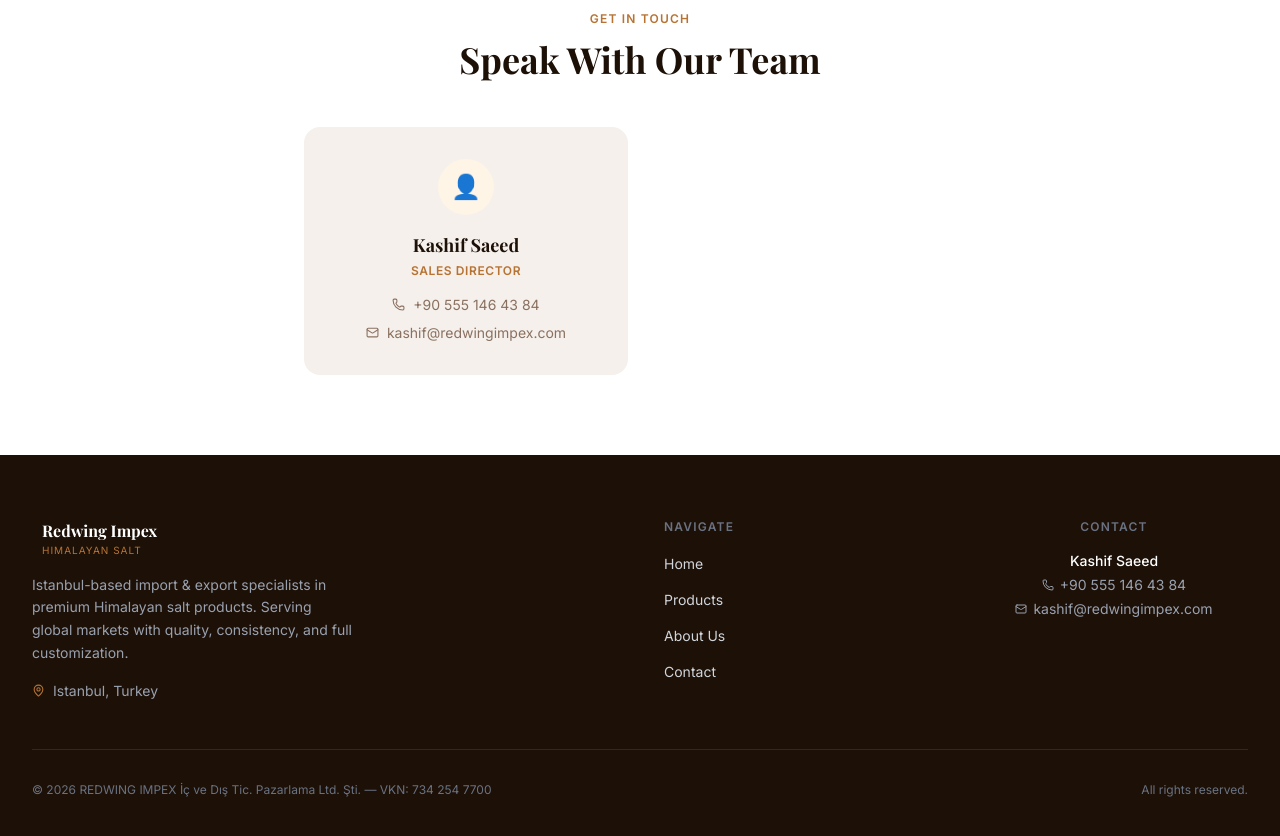
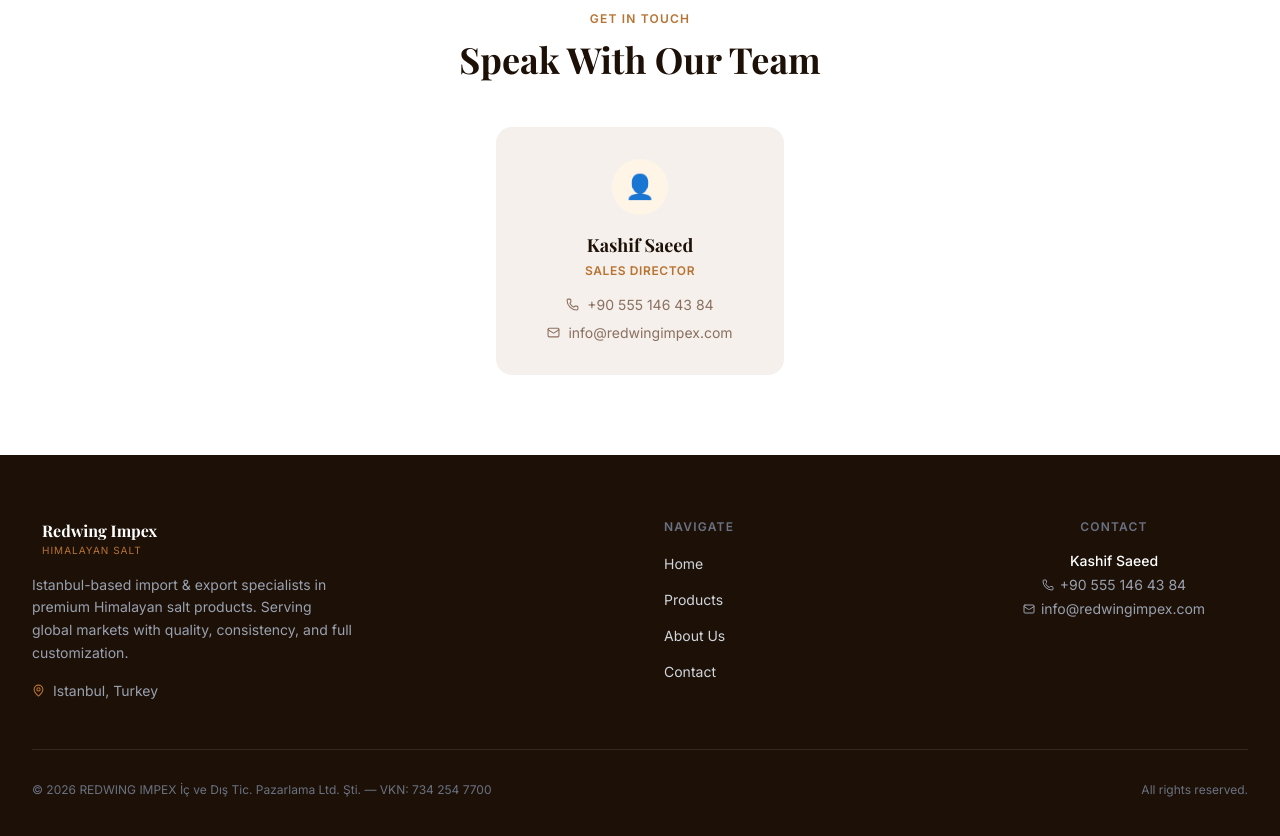
Before and after one commit to zmadil/RedwingImpex, a Next.js app: page /RedwingImpex/ in a window 1280 px wide. Shown: the part 3140-3976 px from the top of the page. Built offline with nearby package versions, Linux system fonts and the light colour scheme; a web font is replaced by a local one.

Commit message:
fixed contact center and email

```diff
--- a/src/components/ContactStrip.tsx
+++ b/src/components/ContactStrip.tsx
@@ -23,7 +23,7 @@ export default function ContactStrip() {
           </h2>
         </motion.div>
 
-        <div className="grid grid-cols-1 sm:grid-cols-2 gap-6 max-w-2xl mx-auto">
+        <div className="flex flex-wrap justify-center gap-6 max-w-2xl mx-auto">
           {contacts.map((c, i) => (
             <motion.div
               key={c.email}
@@ -31,7 +31,7 @@ export default function ContactStrip() {
               whileInView={{ opacity: 1, y: 0 }}
               viewport={{ once: true }}
               transition={{ duration: 0.5, delay: i * 0.1 }}
-              className="bg-[var(--stone)] rounded-2xl p-8 text-center"
+              className="bg-[var(--stone)] rounded-2xl p-8 text-center w-full sm:w-72"
             >
               <div className="w-14 h-14 rounded-full bg-[var(--amber-light)] flex items-center justify-center mx-auto mb-4 text-2xl">
                 👤
--- a/src/data/products.ts
+++ b/src/data/products.ts
@@ -246,7 +246,7 @@ export const contacts = [
   {
     name: "Kashif Saeed",
     phone: "+90 555 146 43 84",
-    email: "kashif@redwingimpex.com",
+    email: "info@redwingimpex.com",
     role: "Sales Director",
   },
 ];
```
